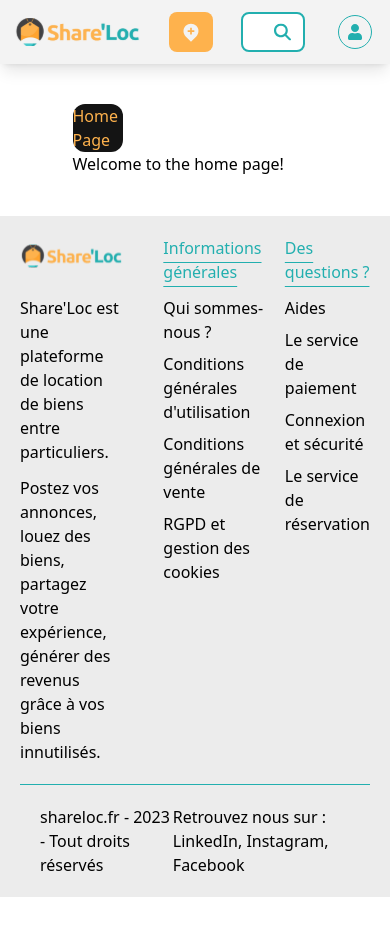
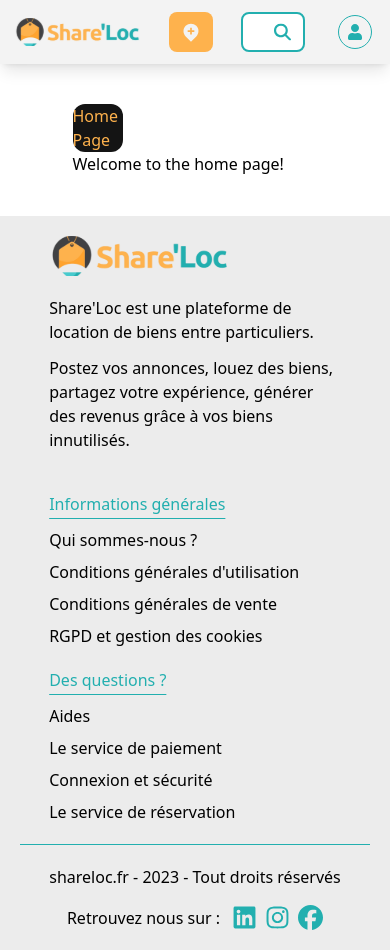
Before and after one commit to Share-loc/website-frontend, a React (Vite) app: page / in a window 390 px wide. Before the commit the page ends 897 px from the top, so only its background shows below. Built offline with nearby package versions, Linux system fonts and the light colour scheme.

Commit message:
feat - footer responsive and content min height

```diff
--- a/index.html
+++ b/index.html
@@ -7,7 +7,7 @@
     <title>Share'Loc</title>
   </head>
   <body>
-    <div id="root"></div>
+    <div id="root" class="min-h-screen flex flex-col justify-between"></div>
     <script type="module" src="/src/main.tsx"></script>
   </body>
 </html>
--- a/src/components/Footer.tsx
+++ b/src/components/Footer.tsx
@@ -1,12 +1,14 @@
 import Logo from "/logo.svg"
 import Separator from "./Separator"
 import { Link } from "react-router-dom"
+import { FaFacebook, FaInstagram, FaLinkedin } from "react-icons/fa6"
 
 const Footer = () => {
   return (
     <div className="bg-gray p-5 flex flex-col gap-5">
-        <div className="flex gap-10 w-full">
-            <div className="w-1/3">
+        <div className="flex flex-col items-center">
+            <div className="flex gap-10 w-5/6 flex-col md:flex-row">
+                <div className="md:w-1/2">
                     <img src={Logo} alt="logo" className="lg:h-16 h-10 mb-5" />
                     <p className="mb-3">
                         Share'Loc est une plateforme de location de biens entre particuliers.
@@ -15,7 +17,7 @@ const Footer = () => {
                         Postez vos annonces, louez des biens, partagez votre expérience, générer des revenus grâce à vos biens innutilisés.
                     </p>
                 </div>
-            <div className="w-2/3 flex gap-5">
+                <div className="md:w-2/3 flex sm:flex-row flex-col gap-5 justify-center">
                     <div>
                         <h3 className="text-blue underline underline-offset-8 mb-3">Informations générales</h3>
                         <ul className="flex flex-col gap-2">
@@ -52,13 +54,23 @@ const Footer = () => {
                     </div>
                 </div>
             </div>
+        </div>
         <Separator/>
-        <div className="flex justify-between w-full px-5">
+        <div className="flex flex-col items-center">
+            <div className="flex justify-between w-5/6 flex-col md:flex-row items-center gap-4">
                 <div>
                     <p>shareloc.fr - 2023 - Tout droits réservés</p>
                 </div>
                 <div>
-                <p>Retrouvez nous sur : LinkedIn, Instagram, Facebook</p>
+                    <div className="flex items-center gap-3">
+                        <p>Retrouvez nous sur :</p>
+                        <div className="flex gap-2 text-[25px] text-blue">
+                            <FaLinkedin/>
+                            <FaInstagram/>
+                            <FaFacebook/>
+                        </div>
+                    </div>
+                </div>
             </div>
         </div>
     </div>
```
Lines whose indentation alone changed are shown as unchanged.
